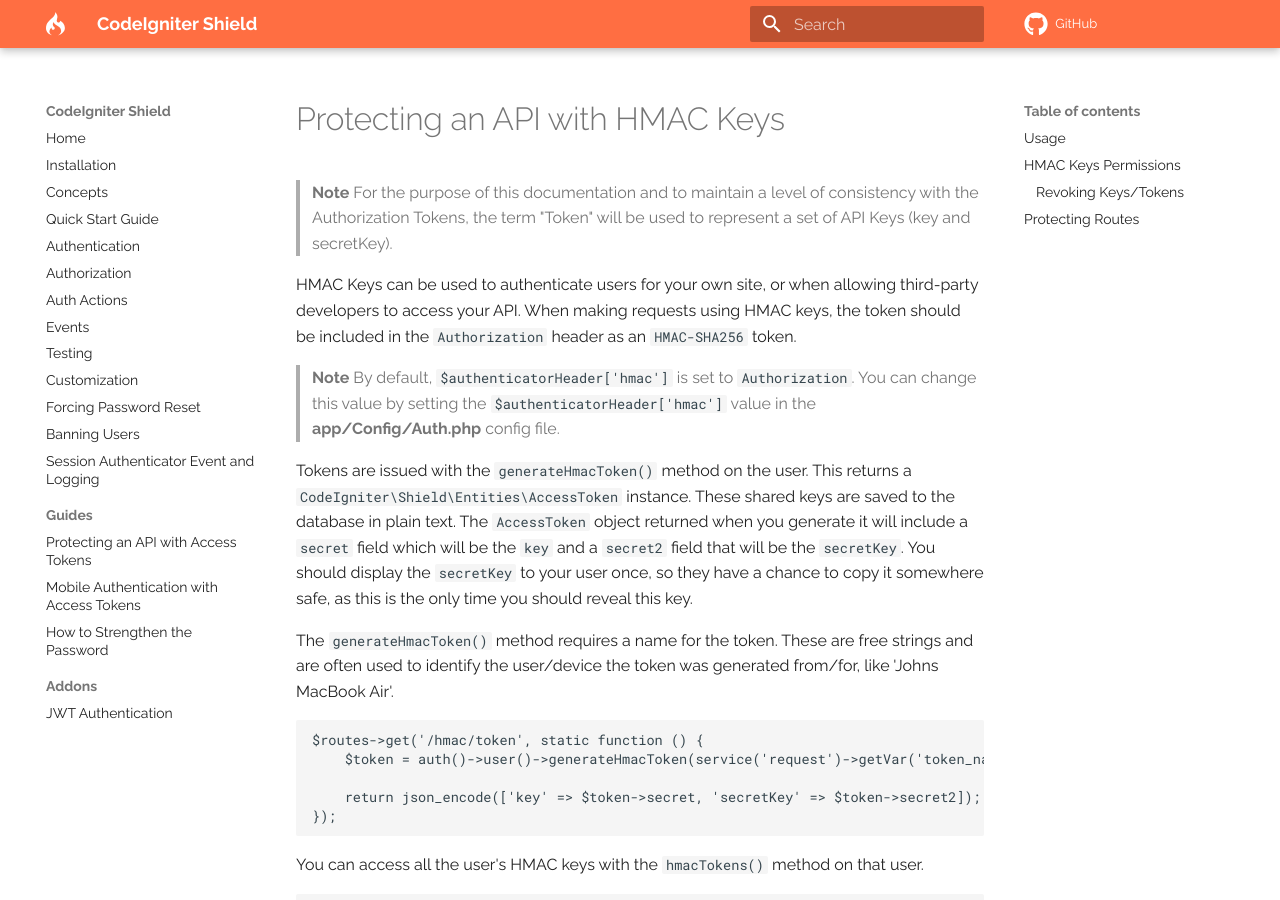
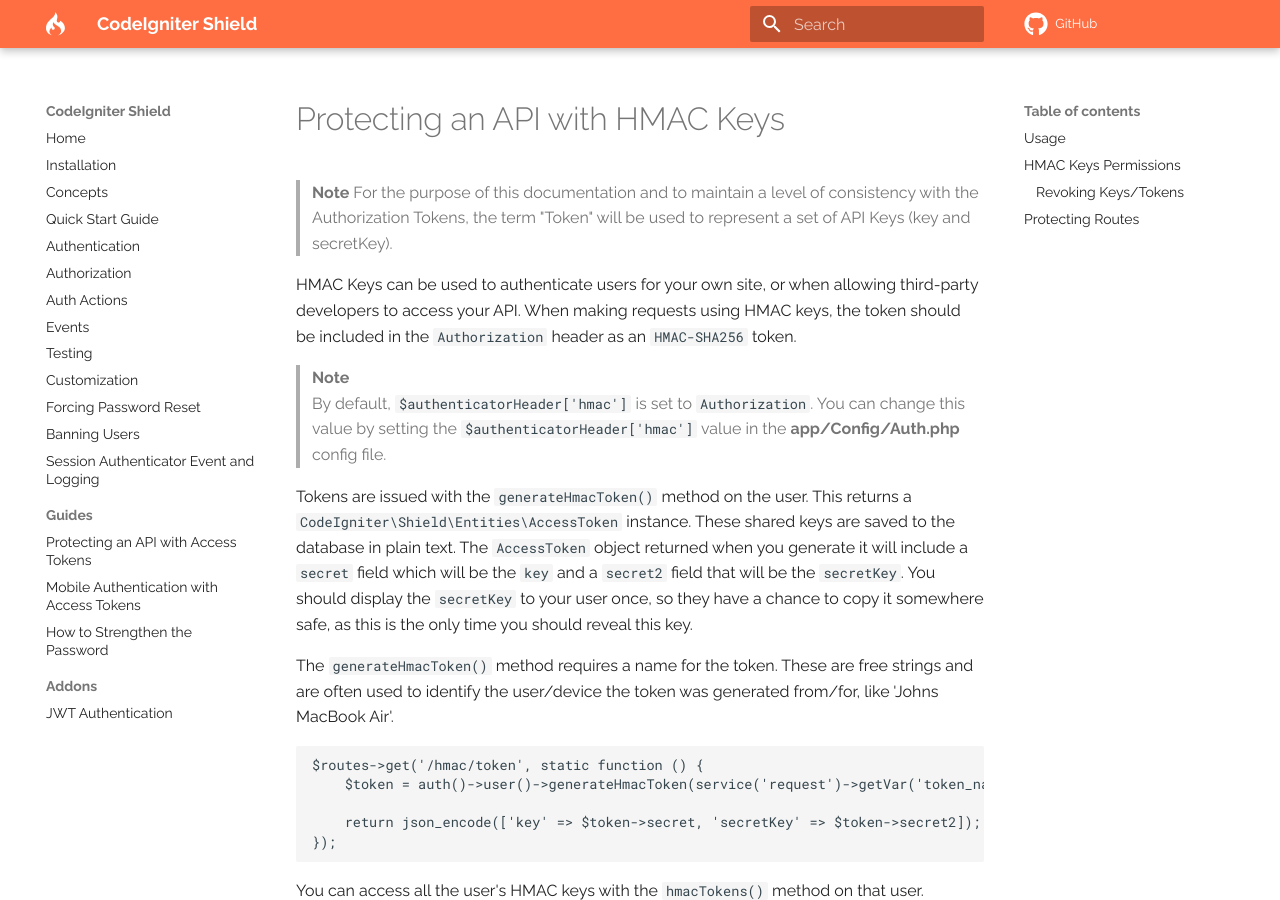
Before and after one commit to codeigniter4/shield, an MkDocs documentation site: the page built from docs/guides/api_hmac_keys.md, in a window 1280 px wide and 900 px high. Built offline with MkDocs 1.6.1 and Material for MkDocs 9.7.7, drawn with Linux system fonts in a browser that asks for light colours; comment, search, counter and statistics services are not loaded; a style sheet for code colours, icons or effects is not loaded.

```diff
--- a/docs/guides/api_hmac_keys.md
+++ b/docs/guides/api_hmac_keys.md
@@ -8,8 +8,9 @@ HMAC Keys can be used to authenticate users for your own site, or when allowing
 API. When making requests using HMAC keys, the token should be included in the `Authorization` header as an
 `HMAC-SHA256` token.
 
-> **Note**  By default, `$authenticatorHeader['hmac']` is set to `Authorization`. You can change this value by
-    setting the `$authenticatorHeader['hmac']` value in the **app/Config/Auth.php** config file.
+> **Note**
+> By default, `$authenticatorHeader['hmac']` is set to `Authorization`. You can change this value by
+> setting the `$authenticatorHeader['hmac']` value in the **app/Config/Auth.php** config file.
 
 Tokens are issued with the `generateHmacToken()` method on the user. This returns a
 `CodeIgniter\Shield\Entities\AccessToken` instance. These shared keys are saved to the database in plain text. The
```
